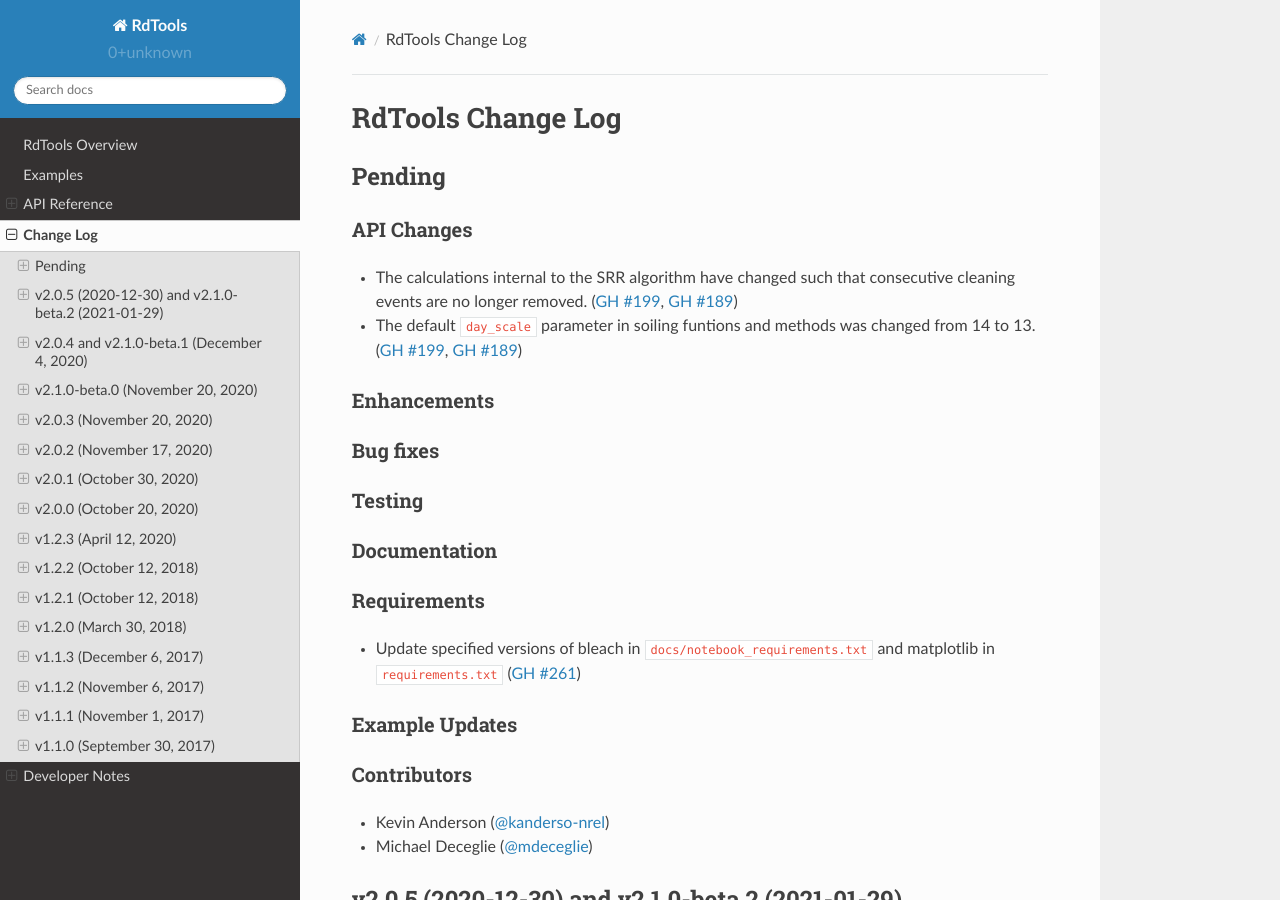
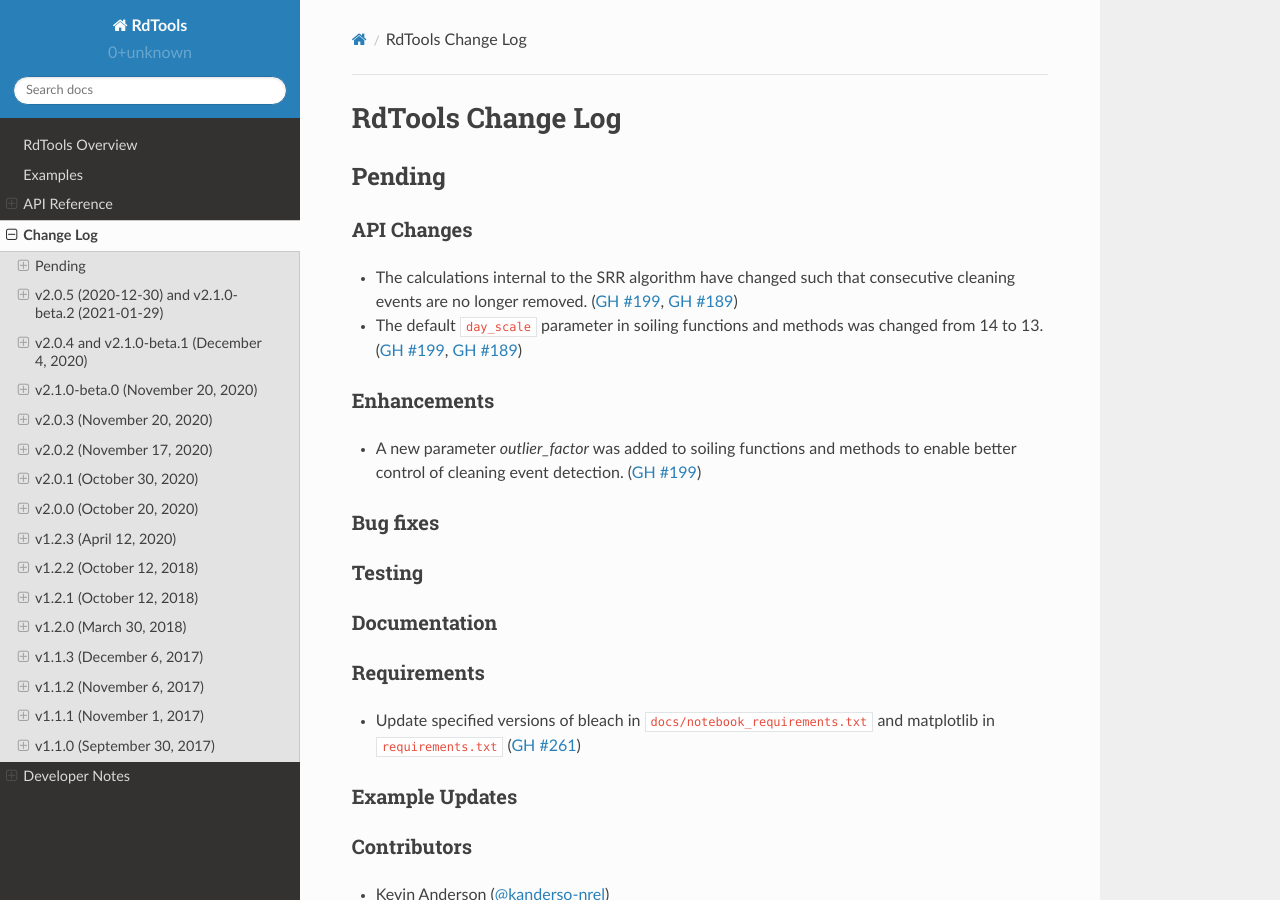
Before and after one commit to NREL/rdtools, a Sphinx documentation site: the page built from docs/sphinx/source/changelog.rst, in a window 1280 px wide and 900 px high. Built offline with Sphinx 7.4.7 and the Read the Docs theme 2.0.0, drawn with Linux system fonts in a browser that asks for light colours; pages that are not in the unit, such as notebooks, are missing from menus.

Commit message:
add outlier_factor to change log

```diff
--- a/docs/sphinx/source/changelog/pending.rst
+++ b/docs/sphinx/source/changelog/pending.rst
@@ -7,11 +7,14 @@ API Changes
 * The calculations internal to the SRR algorithm have changed such that consecutive
   cleaning events are no longer removed. (:pull:`199`, :issue:`189`)
 
-* The default ``day_scale`` parameter in soiling funtions and methods was changed
+* The default ``day_scale`` parameter in soiling functions and methods was changed
   from 14 to 13. (:pull:`199`, :issue:`189`)
 
 Enhancements
 ------------
+
+* A new parameter `outlier_factor` was added to soiling functions and methods to
+  enable better control of cleaning event detection. (:pull:`199`)
 
 
 Bug fixes
```
